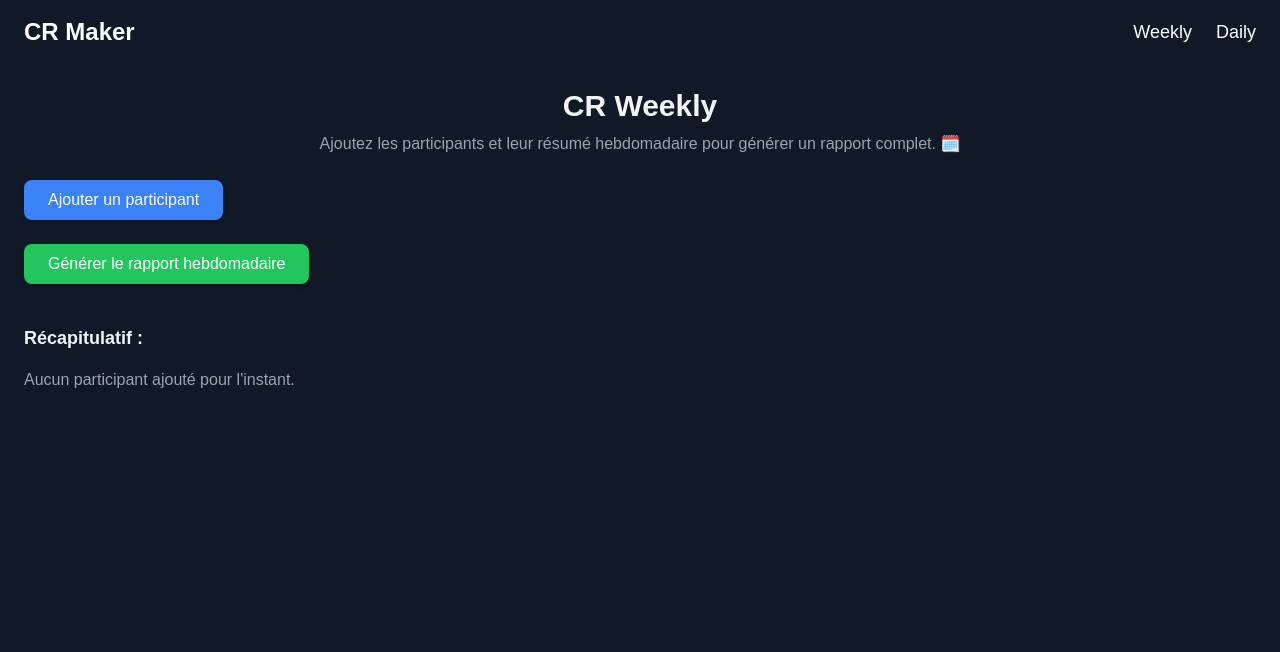
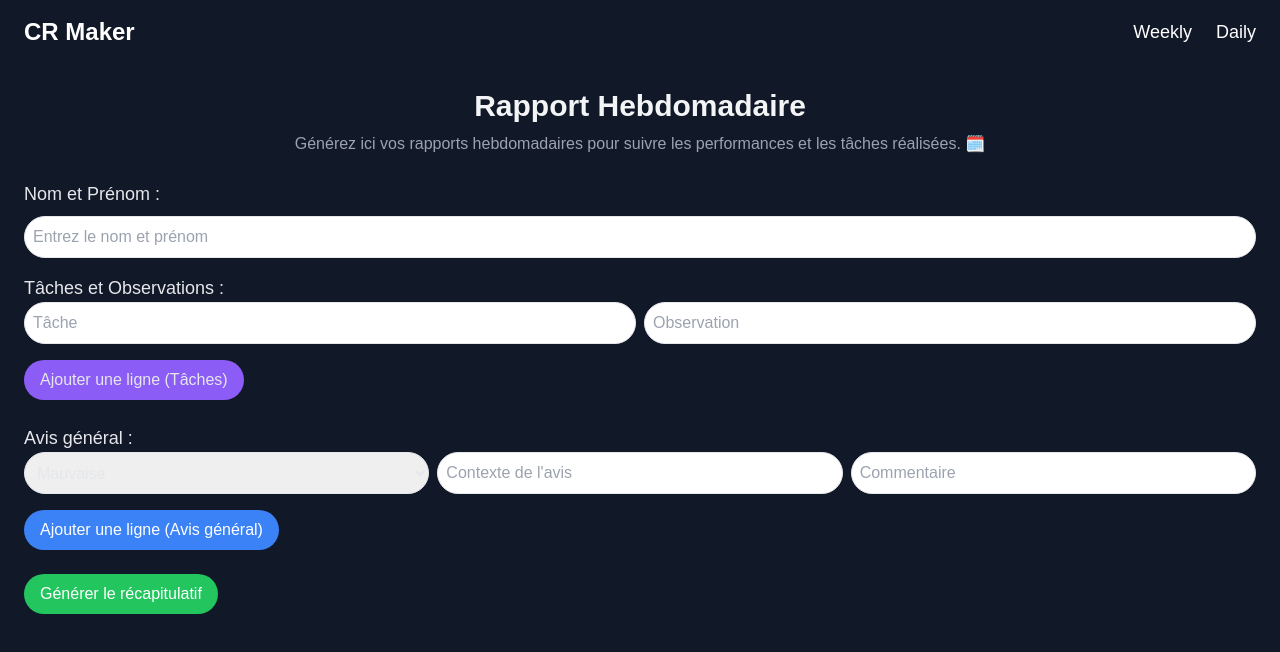
Before and after one commit to corentinsolal123/cr_maker, a Next.js app: page /weekly in a window 1280 px wide. Shown: the top 652 px of the page. Built offline with nearby package versions, Linux system fonts and the light colour scheme.

Commit message:
modif weeklyCR

```diff
--- a/pages/weekly.tsx
+++ b/pages/weekly.tsx
@@ -1,119 +1,225 @@
-import { useState } from 'react';
+import { useState } from "react";
 import Navbar from "@/pages/navbar";
 
-type WeeklyParticipant = {
-    name: string;
-    status: 'X' | 'ABS';
-    summary: string;
+export default function Weekly() {
+    const [tasks, setTasks] = useState([{ taskName: "", taskObservation: "" }]);
+    const [opinions, setOpinions] = useState([{ opinionResult: "bad", opinionContext: "", opinionComment: "" }]);
+    const [summary, setSummary] = useState("");
+
+    const addTask = () => {
+        setTasks([...tasks, { taskName: "", taskObservation: "" }]);
     };
 
-export default function Weekly() {
-    const [participants, setParticipants] = useState<WeeklyParticipant[]>([]);
-
-    const addParticipant = () => {
-        setParticipants([...participants, { name: '', status: 'X', summary: '' }]);
+    const addOpinion = () => {
+        setOpinions([...opinions, { opinionResult: "bad", opinionContext: "", opinionComment: "" }]);
     };
 
-    const updateParticipant = (index: number, field: string, value: string) => {
-        const updated = [...participants];
-        updated[index] = { ...updated[index], [field]: value };
-        setParticipants(updated);
-    };
+    const generateSummary = (name: string) => {
+        let taskTable = `
+            <table class="table-auto w-full text-left mt-4">
+                <thead>
+                    <tr>
+                        <th class="px-4 py-2">Tâches à mener</th>
+                        <th class="px-4 py-2">Observations</th>
+                    </tr>
+                </thead>
+                <tbody>
+        `;
 
-    const generateReport = () => {
-        console.log('Weekly Report:', participants);
-        alert('Rapport hebdomadaire généré avec succès ! 📊');
+        tasks.forEach((task) => {
+            taskTable += `
+                <tr>
+                    <td class="px-4 py-2">${task.taskName || "Non spécifié"}</td>
+                    <td class="px-4 py-2">${task.taskObservation || "Non spécifié"}</td>
+                </tr>
+            `;
+        });
+
+        taskTable += `</tbody></table>`;
+
+        let opinionTable = `
+            <table class="table-auto w-full text-left mt-4">
+                <thead>
+                    <tr>
+                        <th class="px-4 py-2">Mon avis</th>
+                        <th class="px-4 py-2">Commentaire</th>
+                    </tr>
+                </thead>
+                <tbody>
+        `;
+
+        opinions.forEach((opinion) => {
+            opinionTable += `
+                <tr>
+                    <td class="px-4 py-2">${opinion.opinionContext || "Non spécifié"}:
+                        <span class="${opinion.opinionResult === "bad" ? "text-red-500" : opinion.opinionResult === "average" ? "text-yellow-500" : "text-green-500"}">
+                            {opinion.opinionResult === "bad" ? "Mauvaise" : opinion.opinionResult === "average" ? "À améliorer" : "Bonne"}
+                        </span>
+                    </td>
+                    <td class="px-4 py-2">${opinion.opinionComment || "Non spécifié"}</td>
+                </tr>
+            `;
+        });
+
+        opinionTable += `</tbody></table>`;
+
+        const completeSummary = `
+            <p>Bonjour,</p>
+            <p>Vous trouverez ci-dessous les observations de la semaine concernant le travail de <strong>${name}</strong> :</p>
+            ${taskTable}
+            <h3 class="mt-4 font-semibold text-xl">Mon avis :</h3>
+            ${opinionTable}
+            <p>Cordialement,</p>
+        `;
+
+        setSummary(completeSummary);
     };
 
     return (
         <>
-            <Navbar/>
+            <Navbar />
             <div className="p-6 min-h-screen bg-gray-900 text-gray-200">
-                <h1 className="text-3xl font-extrabold text-center text-gray-100">CR Weekly</h1>
+                <h1 className="text-3xl font-extrabold text-center text-gray-100">Rapport Hebdomadaire</h1>
                 <p className="text-center text-gray-400 mt-2">
-                    Ajoutez les participants et leur résumé hebdomadaire pour générer un rapport complet. 🗓️
+                    Générez ici vos rapports hebdomadaires pour suivre les performances et les tâches réalisées. 🗓️
                 </p>
-                <div className="space-y-6 mt-6">
-                    {participants.map((participant, index) => (
-                        <div
-                            key={index}
-                            className="flex flex-col sm:flex-row sm:space-x-4 space-y-4 sm:space-y-0 items-center bg-gray-800 shadow-md p-4 rounded-lg"
-                        >
+
+                <form className="mt-6 container" onSubmit={(e) => e.preventDefault()}>
+                    <div className="mb-4">
+                        <label htmlFor="name" className="block text-lg font-medium text-gray-200">Nom et Prénom :</label>
                         <input
                             type="text"
-                                placeholder="Nom"
-                                value={participant.name}
-                                onChange={(e) =>
-                                    updateParticipant(index, 'name', e.target.value)
-                                }
-                                className="w-full sm:w-auto flex-1 p-2 border border-gray-700 bg-gray-700 rounded text-gray-100 focus:outline-none focus:ring-2 focus:ring-blue-500"
+                            id="name"
+                            placeholder="Entrez le nom et prénom"
+                            required
+                            className="w-full p-2 mt-2 border rounded-3xl text-gray-900"
                         />
-                            <select
-                                value={participant.status}
-                                onChange={(e) =>
-                                    updateParticipant(index, 'status', e.target.value)
-                                }
-                                className="w-full sm:w-auto flex-1 p-2 border border-gray-700 bg-gray-700 rounded text-gray-100 focus:outline-none focus:ring-2 focus:ring-blue-500"
-                            >
-                                <option value="X">Présent(e)</option>
-                                <option value="ABS">Absent(e)</option>
-                            </select>
-                            <textarea
-                                placeholder="Résumé de la semaine"
-                                value={participant.summary}
-                                onChange={(e) =>
-                                    updateParticipant(index, 'summary', e.target.value)
-                                }
-                                className="w-full sm:w-auto flex-1 p-2 border border-gray-700 bg-gray-700 rounded text-gray-100 focus:outline-none focus:ring-2 focus:ring-blue-500"
+                    </div>
+
+                    <div id="tasksContainer">
+                        <label className="block text-lg font-medium text-gray-200">Tâches et Observations :</label>
+                        {tasks.map((task, index) => (
+                            <div key={index} className="flex mb-4">
+                                <input
+                                    type="text"
+                                    placeholder="Tâche"
+                                    className="task-name w-1/2 p-2 mr-2 border rounded-3xl"
+                                    value={task.taskName}
+                                    onChange={(e) => {
+                                        const newTasks = [...tasks];
+                                        newTasks[index].taskName = e.target.value;
+                                        setTasks(newTasks);
+                                    }}
+                                />
+                                <input
+                                    type="text"
+                                    placeholder="Observation"
+                                    className="task-observation w-1/2 p-2 border rounded-3xl"
+                                    value={task.taskObservation}
+                                    onChange={(e) => {
+                                        const newTasks = [...tasks];
+                                        newTasks[index].taskObservation = e.target.value;
+                                        setTasks(newTasks);
+                                    }}
                                 />
                             </div>
                         ))}
                         <button
-                        onClick={addParticipant}
-                        className="w-full sm:w-auto px-6 py-2 bg-blue-500 text-white rounded-lg shadow-md hover:bg-blue-600 transition"
-                    >
-                        Ajouter un participant
+                            type="button"
+                            onClick={addTask}
+                            className="bg-violet-500 hover:bg-violet-600 active:bg-violet-700 focus:outline-none focus:ring focus:ring-violet-300 py-2 px-4 rounded-3xl">
+                            Ajouter une ligne (Tâches)
                         </button>
                     </div>
+
+                    <div id="opinionsContainer" className="mt-6">
+                        <label className="block text-lg font-medium text-gray-200">Avis général :</label>
+                        {opinions.map((opinion, index) => (
+                            <div key={index} className="flex mb-4">
+                                <select
+                                    className="opinion-result w-1/3 p-2 mr-2 border rounded-3xl"
+                                    value={opinion.opinionResult}
+                                    onChange={(e) => {
+                                        const newOpinions = [...opinions];
+                                        newOpinions[index].opinionResult = e.target.value;
+                                        setOpinions(newOpinions);
+                                    }}
+                                >
+                                    <option value="bad" className="bad">Mauvaise</option>
+                                    <option value="average" className="average">À améliorer</option>
+                                    <option value="good" className="good">Bonne</option>
+                                </select>
+                                <input
+                                    type="text"
+                                    placeholder="Contexte de l'avis"
+                                    className="opinion-context w-1/3 p-2 mr-2 border rounded-3xl"
+                                    value={opinion.opinionContext}
+                                    onChange={(e) => {
+                                        const newOpinions = [...opinions];
+                                        newOpinions[index].opinionContext = e.target.value;
+                                        setOpinions(newOpinions);
+                                    }}
+                                />
+                                <input
+                                    type="text"
+                                    placeholder="Commentaire"
+                                    className="opinion-comment w-1/3 p-2 border rounded-3xl"
+                                    value={opinion.opinionComment}
+                                    onChange={(e) => {
+                                        const newOpinions = [...opinions];
+                                        newOpinions[index].opinionComment = e.target.value;
+                                        setOpinions(newOpinions);
+                                    }}
+                                />
+                            </div>
+                        ))}
                         <button
-                    onClick={generateReport}
-                    className="w-full sm:w-auto mt-6 px-6 py-2 bg-green-500 text-white rounded-lg shadow-md hover:bg-green-600 transition"
+                            type="button"
+                            onClick={addOpinion}
+                            className="bg-blue-500 text-white py-2 px-4 rounded-3xl hover:bg-blue-600"
                         >
-                    Générer le rapport hebdomadaire
+                            Ajouter une ligne (Avis général)
                         </button>
-                <div className="mt-10">
-                    <h2 className="text-lg font-semibold text-gray-100">Récapitulatif :</h2>
-                    {participants.length > 0 ? (
-                        <div className="overflow-x-auto">
-                            <table className="table-auto w-full mt-4 border-collapse border border-gray-700">
-                                <thead>
-                                <tr className="bg-gray-800">
-                                    <th className="border border-gray-700 px-4 py-2">Nom</th>
-                                    <th className="border border-gray-700 px-4 py-2">Présent(e)</th>
-                                    <th className="border border-gray-700 px-4 py-2">Résumé</th>
-                                </tr>
-                                </thead>
-                                <tbody>
-                                {participants.map((participant, index) => (
-                                    <tr key={index}>
-                                        <td className="border border-gray-700 px-4 py-2">
-                                            {participant.name || 'Non spécifié'}
-                                        </td>
-                                        <td className="border border-gray-700 px-4 py-2">
-                                            {participant.status === 'X' ? 'Oui' : 'Non'}
-                                        </td>
-                                        <td className="border border-gray-700 px-4 py-2">
-                                            {participant.summary || '-'}
-                                        </td>
-                                    </tr>
-                                ))}
-                                </tbody>
-                            </table>
                     </div>
-                    ) : (
-                        <p className="text-gray-400 mt-4">Aucun participant ajouté pour l&#39;instant.</p>
+
+                    <div className="mt-6">
+                        <button
+                            type="button"
+                            onClick={() => {
+                                const name = (document.getElementById("name") as HTMLInputElement).value.trim();
+                                if (!name) {
+                                    alert("Veuillez remplir le nom et prénom du collaborateur.");
+                                    return;
+                                }
+                                generateSummary(name);
+                            }}
+                            className="bg-green-500 text-white py-2 px-4 rounded-3xl hover:bg-green-600"
+                        >
+                            Générer le récapitulatif
+                        </button>
+                    </div>
+                </form>
+
+                {summary && (
+                    <div id="output" className="mt-6 bg-gray-800 p-4 rounded-3xl">
+                        <h2 className="text-xl font-semibold text-gray-200">Récapitulatif :</h2>
+                        <div className="text-gray-300" dangerouslySetInnerHTML={{ __html: summary }}></div>
+                        <button
+                            type="button"
+                            onClick={() => {
+                                navigator.clipboard.writeText(summary).then(() => {
+                                    alert("Le récapitulatif a été copié dans le presse-papier !");
+                                }).catch((err) => {
+                                    console.error("Erreur de copie :", err);
+                                    alert("Impossible de copier le texte.");
+                                });
+                            }}
+                            className="bg-blue-500 text-white py-2 px-4 rounded-3xl mt-4 hover:bg-blue-600"
+                        >
+                            Copier
+                        </button>
+                    </div>
                 )}
-                </div>
             </div>
         </>
     );
```
Also changed, not shown: pages/daily.tsx (+7 -6 lines). Lines whose indentation alone changed are shown as unchanged.
